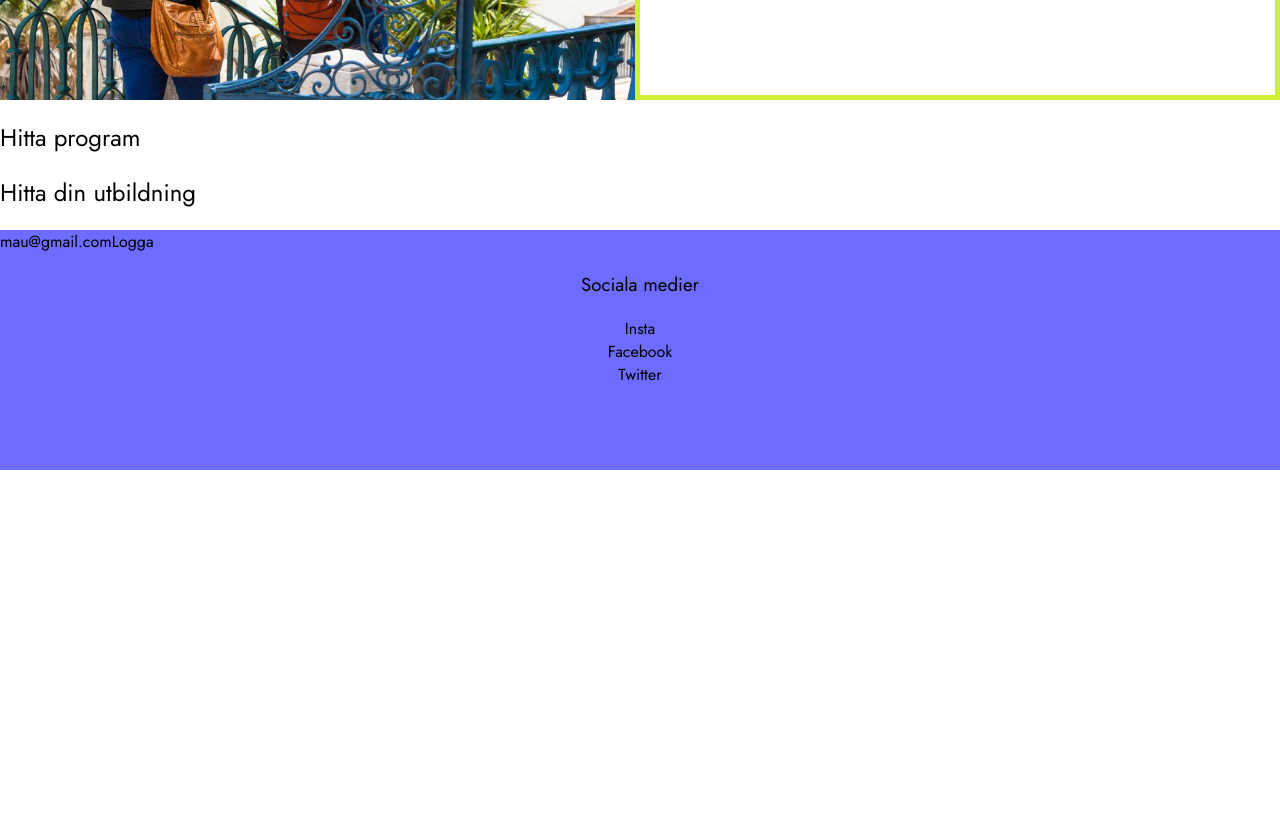
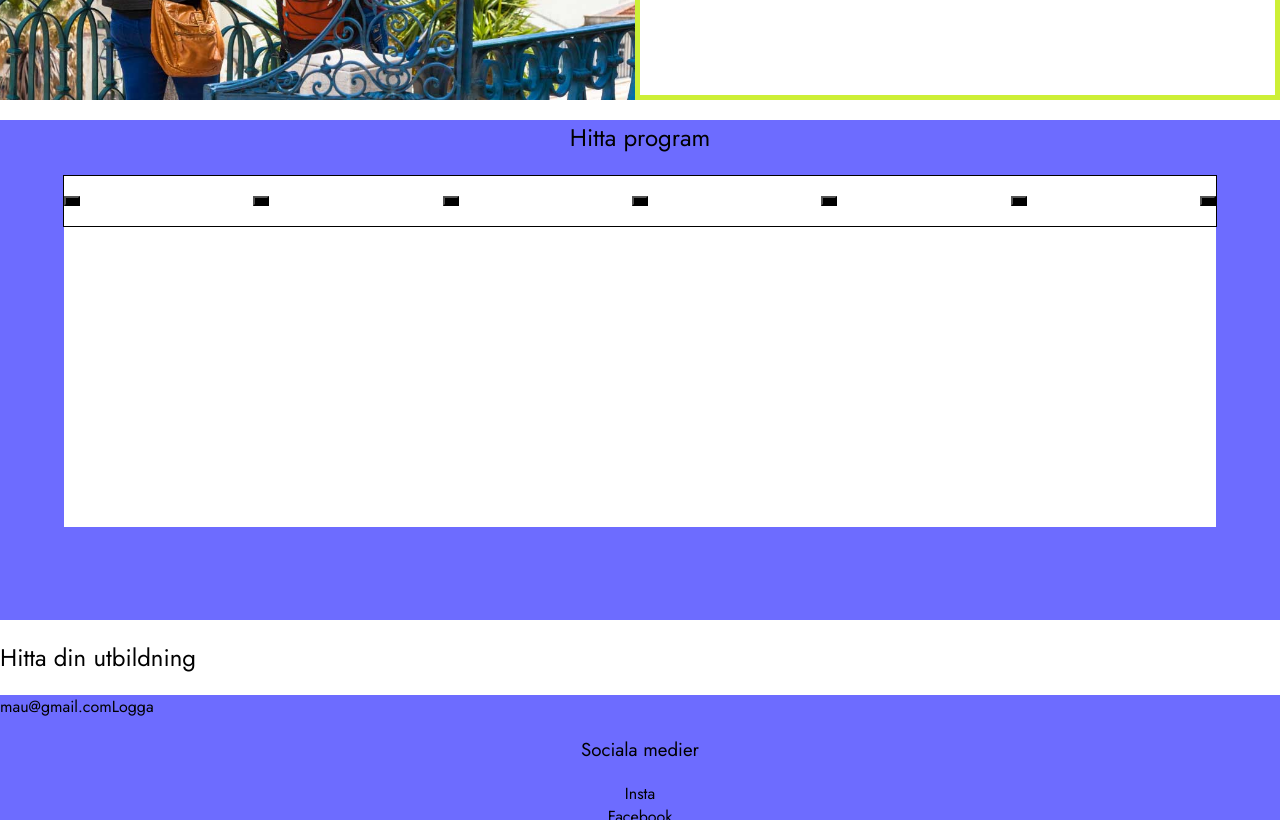
Before and after one commit to AliceDuncalf/PFW21_Hotpink, a plain HTML site: page main/index.html in a window 1280 px wide. Shown: the part 620-1440 px from the top of the page. Before the commit the page ends 1090 px from the top, so only its background shows below. Drawn offline with nearby package versions, Linux system fonts and the light colour scheme.

Commit message:
fått fram rätt antal knappar till kategorierna

```diff
--- a/main/index.html
+++ b/main/index.html
@@ -47,5 +47,11 @@
             <div>Twitter</div>
         </div>
     </footer>
+
+
+    <script src="filer/database.js"></script>
+    <script src="Filer/database_base.js"></script>
+    <script src="mainScript.js"></script>
+
 </body>
 </html>
--- a/main/mainScript.js
+++ b/main/mainScript.js
@@ -6,11 +6,33 @@ function DOMcategoryDiv() {
     categoryDiv.classList.add("categories");
     document.querySelector("#HittaProgram").append(categoryDiv);
     document.querySelector("#HittaProgram").append(programBox);
+
+
+    let categoryName = FIELDS.map(obj => obj.name);
+    console.log(categoryName);
+
+    // for (i = 0; i < categoryName.length; i++) {
+    //     categoryDiv.innerHTML += '<button id="selectBox"></button>';
+    //   }
+
+      categoryName.forEach(category => {
+        let button = document.createElement("button");
+        button.classList.add("selectBox")
+        document.querySelector(".categories").append(button);
+    });
+
+
 };
 
 DOMcategoryDiv();
 
-console.log(FIELDS);
 
-let c = CITIES.map(obj => obj.name);
-console.log(c);
+
+// let categoryName = FIELDS.map(obj => obj.name);
+// console.log(categoryName);
+
+
+// categoryName.forEach(element => {
+//     let div = document.createElement("div");
+//     div.classList.add("hej");
+// });
--- a/main/variables.css
+++ b/main/variables.css
@@ -93,9 +93,45 @@ footer {
     align-items: center;
 }
 
+#HittaProgram {
+    background-color: var(--mainColor);
+    width: 100%;
+    height: 500px;
+
+}
+
+#HittaProgram > h2 {
+    display: flex;
+    justify-content: center;
+    align-items: center;
+}
+
+.categories {
+    background-color: white;
+    width: 90vw;
+    height: 50px;
+    margin: auto;
+    border: 1px solid black;
+    display: flex;
+    justify-content: space-between;
+    align-items: center;
+}
+
+.programbox {
+    background-color: white;
+    width: 90vw;
+    height: 300px;
+    margin: auto;
+}
 
 .infobox > p {
     padding: 20px;
     line-height: 3vh;
     font-family: var(--pFont);
 }
+
+.selectBox {
+    background-color: black;
+    width: 10px;
+    height: 10px;
+}
```
